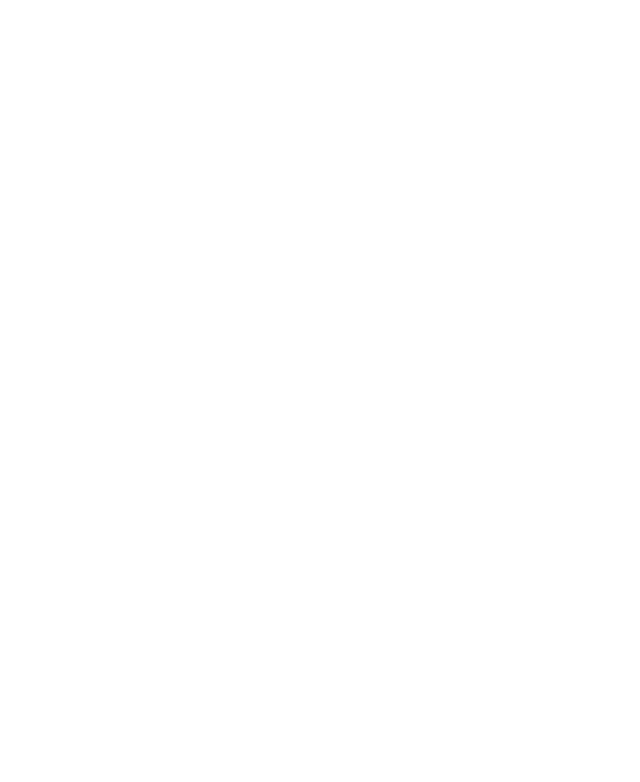
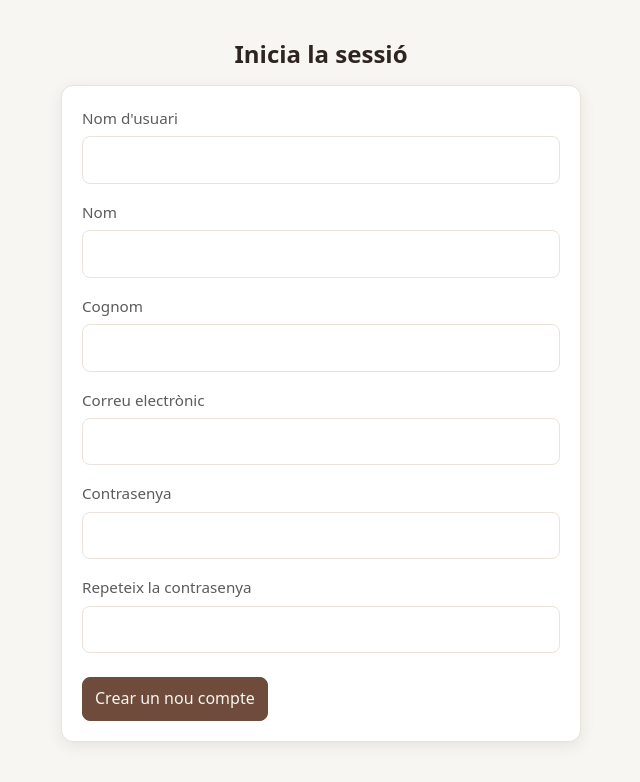
Before and after one commit to danimb14/CimsCat, a plain HTML site: page public/register.html in a window 1280 px wide. Shown: the whole page, without its empty margins (319-959 px from the left). Drawn offline with Linux system fonts and the light colour scheme.

Commit message:
feat: Implementació de pàgines de login i registir amb estils css

```diff
--- a/public/css/03-componentes.css
+++ b/public/css/03-componentes.css
@@ -148,6 +148,12 @@
     /* Variante sólida con color de marca */
     background: var(--color-marca);
     color: var(--color-marca-tinta);
+    border-color: var(--color-marca);
+}
+
+.boton--contraste {
+    background: var(--color-marca-tinta);
+    color: var(--color-marca);
     border-color: var(--color-marca);
 }
 
--- a/public/css/04-paginas.css
+++ b/public/css/04-paginas.css
@@ -38,52 +38,78 @@
 }
 */
 
-
 /* =========================
-   DETALLE (plantilla para futura página de detalle)
-   - Descomenta y adapta cuando tengas detalle.html
+   LOGIN
+   Estilos específicos para la página de login
    ========================= */
 
-/*
-.detalle-cabecera {
-  Espaciado extra para el encabezado del detalle (si lo necesitas)
-  margin-top: 16px;
+.login {
+    /* un poco más de aire vertical que una sección normal */
+    padding: 40px 0;
 }
 
-.detalle-titulo {
-  Un tamaño o espaciado particular solo del detalle
-  margin-bottom: 12px;
+.login__titulo {
+    text-align: center;
+    margin-bottom: 16px;
 }
 
-.detalle-contenido {
-  Limitar ancho del texto largo del artículo, por ejemplo
-  width: 90%;
-  max-width: 800px;
-  margin: 0 auto;
-}
-*/
-
-
-/* =========================
-   CONTACTO (plantilla para futura página de contacto)
-   - Descomenta y adapta cuando tengas contacto.html
-   ========================= */
-
-/*
-.contacto-formulario {
-  Ajustes del formulario solo en esta página (separaciones, ancho)
-  width: 90%;
-  max-width: 720px;
-  margin: 0 auto;
+.login__card {
+    /* caja centrada tipo tarjeta */
+    width: 100%;
+    max-width: 520px;
+    margin: 0 auto;
+    background: #fff;
+    border: 1px solid var(--color-linea);
+    border-radius: var(--radio);
+    box-shadow: var(--sombra);
+    padding: 20px;
 }
 
-.contacto-mapa {
-  Si embebes un mapa solo aquí, dale altura fija
-  height: 280px;
-  border-radius: var(--radio);
-  overflow: hidden;
+.login__form {
+    display: grid;
+    gap: 16px;
 }
-*/
+
+.login__grupo {
+    display: grid;
+    gap: 6px;
+}
+
+.login__label {
+    color: var(--color-texto-suave);
+    font-size: 0.95rem;
+}
+
+.login__input {
+    padding: 10px 12px;
+    border: 1.5px solid var(--color-linea);
+    border-radius: 8px;
+    background: #fff;
+    color: var(--color-texto);
+    outline: none;
+}
+
+.login__input:focus {
+    border-color: var(--color-marca);
+    box-shadow: 0 0 0 3px rgba(110, 75, 58, .15);
+    /* halo con color de marca */
+}
+
+.login__acciones {
+    display: flex;
+    gap: 10px;
+    justify-content: space-between;
+    align-items: center;
+    margin-top: 8px;
+}
+
+/* En pantallas pequeñas, apilar botones */
+@media (max-width: 480px) {
+    .login__acciones {
+        flex-direction: column;
+        align-items: stretch;
+    }
+}
 
 
 /* =========================
--- a/public/register.html
+++ b/public/register.html
@@ -4,10 +4,56 @@
     <meta charset="UTF-8">
     <meta name="viewport" content="width=device-width, initial-scale=1.0">
     <title>Pàgina de Registre</title>
-    <link rel="stylesheet" href="./css/styles.css">
-    <link rel="stylesheet" href="./css/components.css">
+    <link rel="stylesheet" href="css/01-base.css" />
+    <link rel="stylesheet" href="css/02-layout.css" />
+    <link rel="stylesheet" href="css/03-componentes.css" />
+    <link rel="stylesheet" href="css/04-paginas.css" />
 </head>
+
 <body>
+    <section class="seccion login">
+        <div class="contenedor">
+            <h1 class="seccion__titulo login__titulo">Inicia la sessió</h1>
 
+            <div class="login__card">
+                <form action="" method="post" class="login__form" novalidate>
+                    <div class="login__grupo">
+                        <label for="nomUsuari" class="login__label">Nom d'usuari</label>
+                        <input type="text" id="nomUsuari" name="nomUsuari" class="login__input" autocomplete="username"
+                            required />
+                    </div>
+
+                    <div class="login__grupo">
+                        <label for="nom" class="login__label">Nom</label>
+                        <input type="text" id="nom" name="nom" class="login__input" required />
+                    </div>
+
+                    <div class="login__grupo">
+                        <label for="cognom" class="login__label">Cognom</label>
+                        <input type="text" id="cognom" name="cognom" class="login__input" required />
+                    </div>
+
+                    <div class="login__grupo">
+                        <label for="correu" class="login__label">Correu electrònic</label>
+                        <input type="email" id="correu" name="correu" class="login__input" required />
+                    </div>
+
+                    <div class="login__grupo">
+                        <label for="contrasenya" class="login__label">Contrasenya</label>
+                        <input type="password" id="contrasenya" name="contrasenya" class="login__input" required />
+                    </div>
+
+                    <div class="login__grupo">
+                        <label for="contrasenya" class="login__label">Repeteix la contrasenya</label>
+                        <input type="password" id="contrasenya" name="contrasenya" class="login__input" required />
+                    </div>
+
+                    <div class="login__acciones">
+                        <button type="submit" class="boton boton--marca">Crear un nou compte</button>
+                    </div>
+                </form>
+            </div>
+        </div>
+    </section>
 </body>
 </html>
```
Also changed, not shown: public/login.html (+33 -2 lines).
